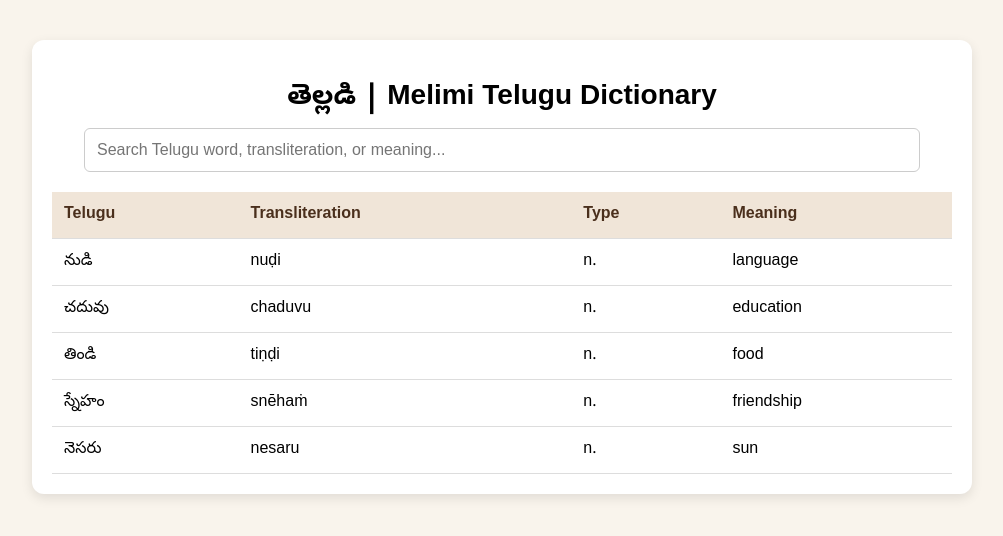
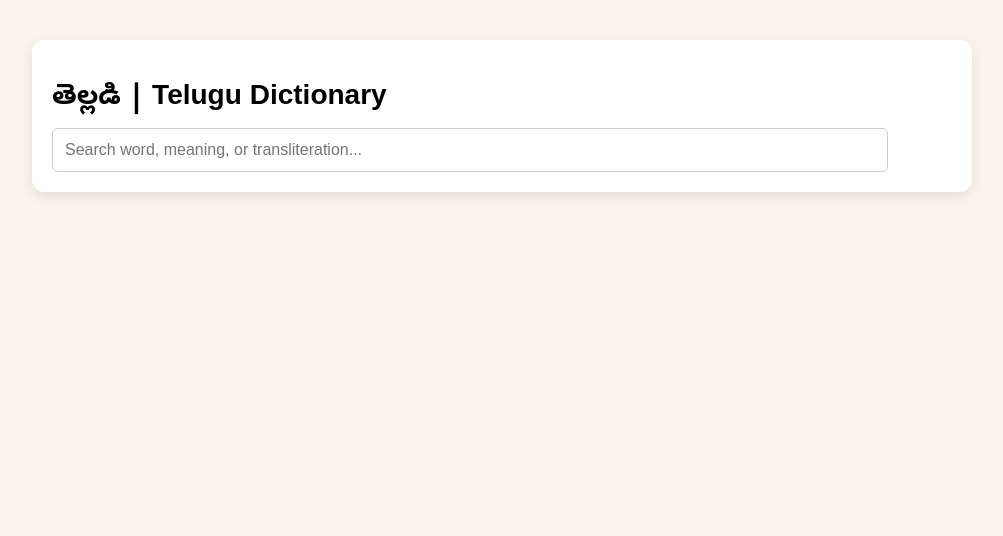
Before and after one commit to arjun939201/matoli, a plain HTML site: page index.html in a window 1280 px wide. Shown: the whole page, without its empty margins (138-1141 px from the left). Drawn offline with Linux system fonts and the light colour scheme.

Commit message:
Update index.html

```diff
--- a/index.html
+++ b/index.html
@@ -2,18 +2,16 @@
 <html lang="te">
 <head>
   <meta charset="UTF-8" />
-  <title>తెల్లడి | Melimi Telugu Dictionary</title>
+  <title>తెల్లడి | Telugu Dictionary</title>
   <meta name="viewport" content="width=device-width, initial-scale=1.0" />
   <link rel="stylesheet" href="style.css" />
 </head>
 <body>
   <div class="container">
-    <header>
-      <h1>తెల్లడి | Melimi Telugu Dictionary</h1>
-      <input type="text" id="searchInput" placeholder="Search Telugu word, transliteration, or meaning..." />
-    </header>
+    <h1>తెల్లడి | Telugu Dictionary</h1>
+    <input type="text" id="searchInput" placeholder="Search word, meaning, or transliteration..." />
 
-    <table id="resultsTable">
+    <table id="resultsTable" style="display: none;">
       <thead>
         <tr>
           <th>Telugu</th>
@@ -22,9 +20,7 @@
           <th>Meaning</th>
         </tr>
       </thead>
-      <tbody id="resultsBody">
-        <!-- Results appear here -->
-      </tbody>
+      <tbody id="resultsBody"></tbody>
     </table>
   </div>
 
```
